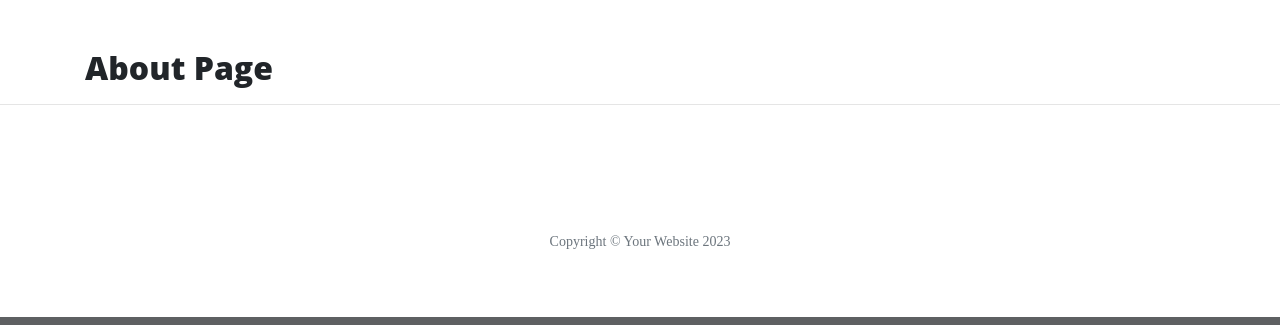
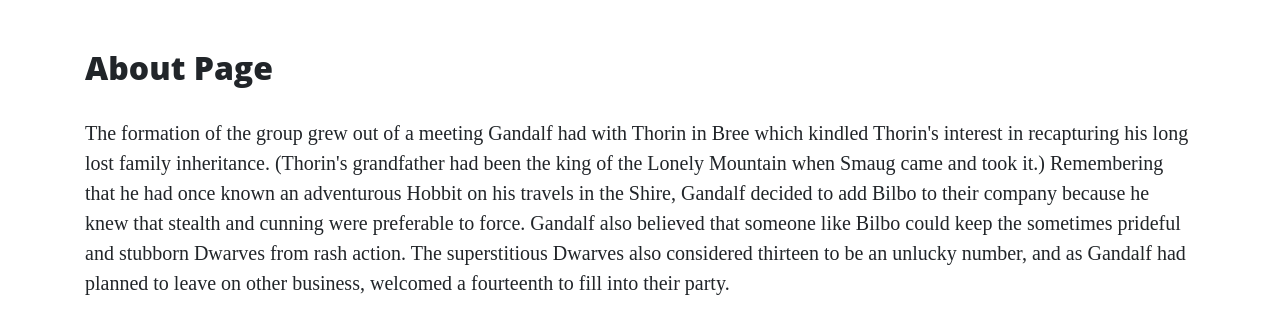
Before and after one commit to NikolettaGr/thorin-flask-app, a Flask app: page /about in a window 1280 px wide. Shown: the part 629-954 px from the top of the page. Run offline with Flask 3, Linux system fonts and the light colour scheme; some libraries are stand-ins or nearby versions.

Commit message:
Add content, images to about page

```diff
--- a/templates/about.html
+++ b/templates/about.html
@@ -1,4 +1,51 @@
 {% extends "base.html" %}
 {% block content %}
 <h2>About Page</h2>
+<p>
+    The formation of the group grew out of a meeting Gandalf had with Thorin in Bree which kindled Thorin's interest in
+    recapturing his long lost family inheritance. (Thorin's grandfather had been the king of the Lonely Mountain when
+    Smaug came and took it.) Remembering that he had once known an adventurous Hobbit on his travels in the Shire,
+    Gandalf decided to add Bilbo to their company because he knew that stealth and cunning were preferable to force.
+    Gandalf also believed that someone like Bilbo could keep the sometimes prideful and stubborn Dwarves from rash
+    action. The superstitious Dwarves also considered thirteen to be an unlucky number, and as Gandalf had planned to
+    leave on other business, welcomed a fourteenth to fill into their party.
+</p>
+
+<div class="row featurette">
+    <div class="col-md-7">
+        <h3>Thorin Oakenshield</h3>
+        <p>
+            In the year TA 2746, Thorin II was born to Dwarven prince Thráin II in the mountain city of The Lonely
+            Mountain.
+            Early in his youth, he and the other Dwarves of the Lonely Mountain were forced to flee by the dragon Smaug
+            in TA
+            2770. While in exile, he quickly grew to become a capable warrior. This was demonstrated when he
+            participated in the
+            Battle of Azanulbizar in TA 2799. He marched with one of the Dwarven armies beneath the East-gate of Moria.
+            At some
+            point in the fighting, his shield broke, and using an oaken tree branch found on the floor as a shield, he
+            gained
+            the epithet "Oakenshield," which would remain with him even in death.
+        </p>
+    </div>
+    <div class="col-md-5">
+        <img src="https://vignette.wikia.nocookie.net/lotr/images/3/3f/ThorinBIG.jpg" alt="">
+    </div>
+</div>
+
+<div class="row featurette">
+    <div class="col-md-5">
+        <img src="https://vignette.wikia.nocookie.net/lotr/images/b/b4/The-Hobbit-Fili-and-Kili.jpg" alt="">
+    </div>
+    <div class="col-md-7">
+        <h3>Fili and Kili</h3>
+        <p>
+            Fíli and Kíli were nephews of Thorin, who was the elder brother of their mother Dís. They were also nephews
+            of
+            Frerin, grandsons of Thráin II, and great-grandsons of Thrór. Fíli's most distinguishing feature was his
+            long nose,
+            the longest of any of the Dwarves in Thorin's company.
+        </p>
+    </div>
+</div>
 {% endblock %}
```
